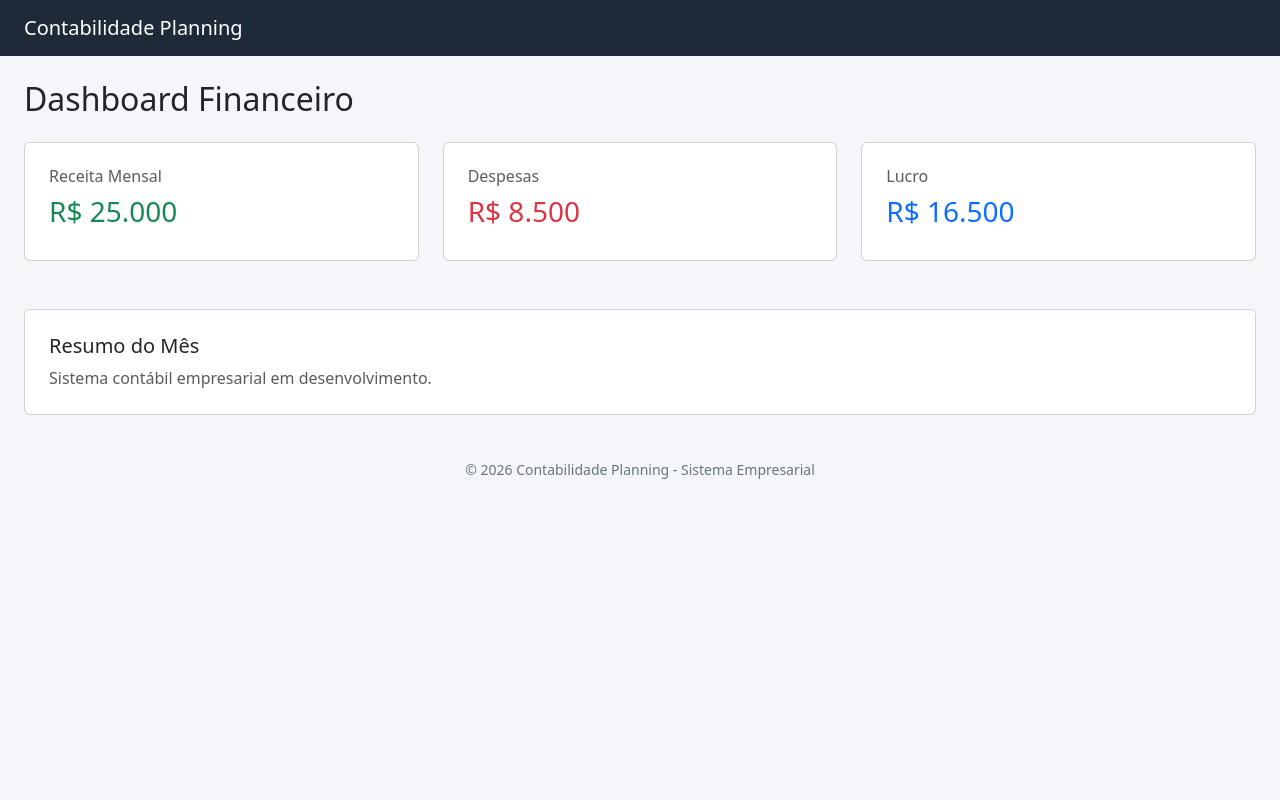
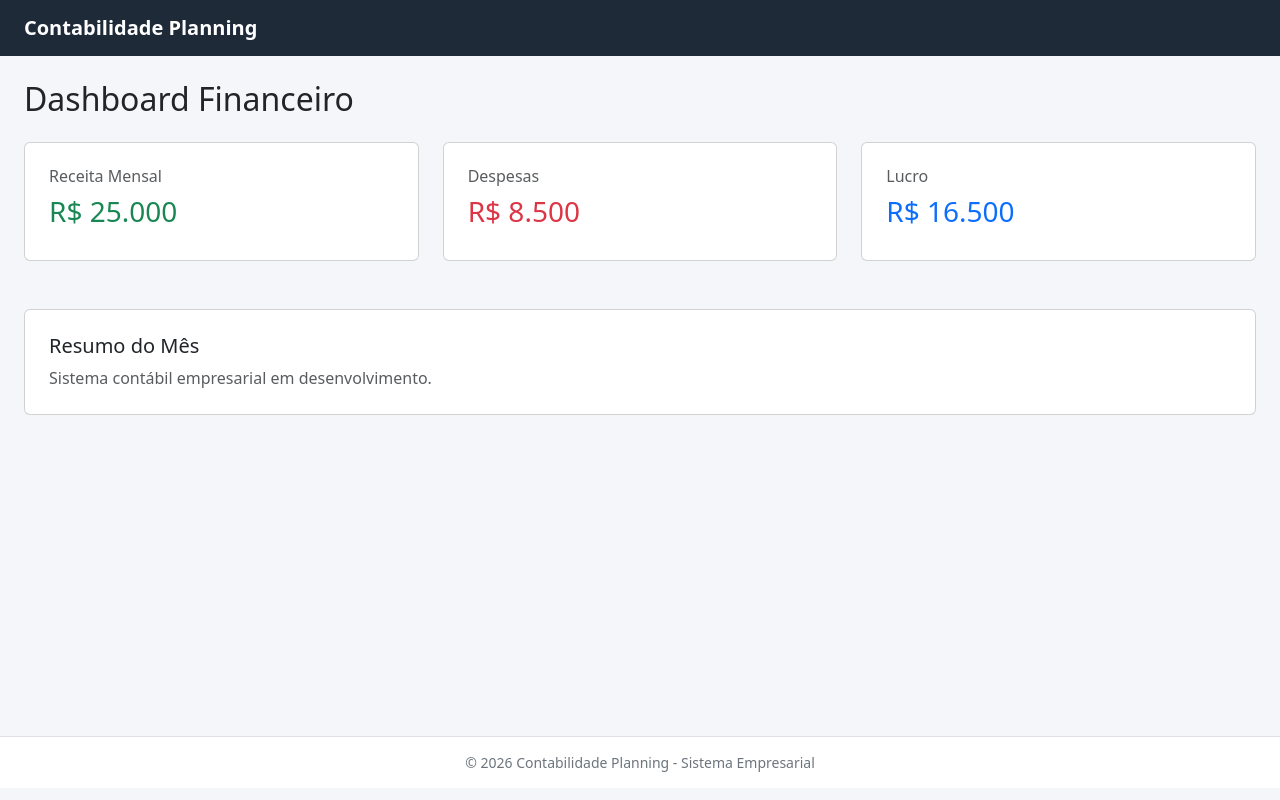
Before and after one commit to planningcontabilidade/contabilidade-planning, a Django app: page /create-user/ in a window 1280 px wide. Run offline with Django 4.2, Linux system fonts and the light colour scheme; data comes from the database, SQL or seed files in the repository; data that the repository does not hold is empty.

Commit message:
Update base.html

```diff
--- a/templates/base.html
+++ b/templates/base.html
@@ -1,3 +1,4 @@
+{% load static %}
 <!DOCTYPE html>
 <html lang="pt-br">
 <head>
@@ -19,7 +20,7 @@
 
         .sidebar {
             background-color: #1E2A38;
-            min-height: 100vh;
+            min-height: calc(100vh - 56px);
             padding-top: 20px;
         }
 
@@ -28,6 +29,7 @@
             display: block;
             padding: 12px 20px;
             text-decoration: none;
+            font-size: 15px;
         }
 
         .sidebar a:hover {
@@ -35,25 +37,32 @@
             color: #ffffff;
         }
 
+        .content-area {
+            min-height: calc(100vh - 120px);
+        }
+
         .footer {
             font-size: 14px;
             color: #6c757d;
-            padding: 20px 0;
+            padding: 15px 0;
             text-align: center;
+            background: #fff;
+            border-top: 1px solid #dee2e6;
         }
     </style>
 </head>
 
 <body>
 
+<!-- NAVBAR -->
 <nav class="navbar navbar-expand-lg navbar-dark navbar-custom">
     <div class="container-fluid px-4">
-        <span class="navbar-brand">
+        <span class="navbar-brand fw-semibold">
             Contabilidade Planning
         </span>
 
         {% if user.is_authenticated %}
-        <div class="text-white">
+        <div class="text-white small">
             Olá, {{ user.username }} |
             <a href="{% url 'logout' %}" class="text-white text-decoration-none">Sair</a>
         </div>
@@ -61,11 +70,12 @@
     </div>
 </nav>
 
+<!-- MAIN -->
 <div class="container-fluid">
     <div class="row">
 
         {% if user.is_authenticated %}
-        <!-- Sidebar -->
+        <!-- SIDEBAR -->
         <div class="col-md-2 sidebar">
             <a href="{% url 'home' %}">📊 Dashboard</a>
             <a href="#">👥 Clientes</a>
@@ -74,22 +84,26 @@
             <a href="#">⚙ Configurações</a>
         </div>
 
-        <div class="col-md-10 p-4">
+        <!-- CONTENT -->
+        <div class="col-md-10 p-4 content-area">
         {% else %}
-        <div class="col-12 p-4">
+        <div class="col-12 p-4 content-area">
         {% endif %}
 
-            {% block content %}{% endblock %}
+            {% block content %}
+            {% endblock %}
 
         </div>
 
     </div>
 </div>
 
+<!-- FOOTER -->
 <div class="footer">
     © {% now "Y" %} Contabilidade Planning - Sistema Empresarial
 </div>
 
+<!-- Bootstrap JS -->
 <script src="https://cdn.jsdelivr.net/npm/bootstrap@5.3.2/dist/js/bootstrap.bundle.min.js"></script>
 
 </body>
```
